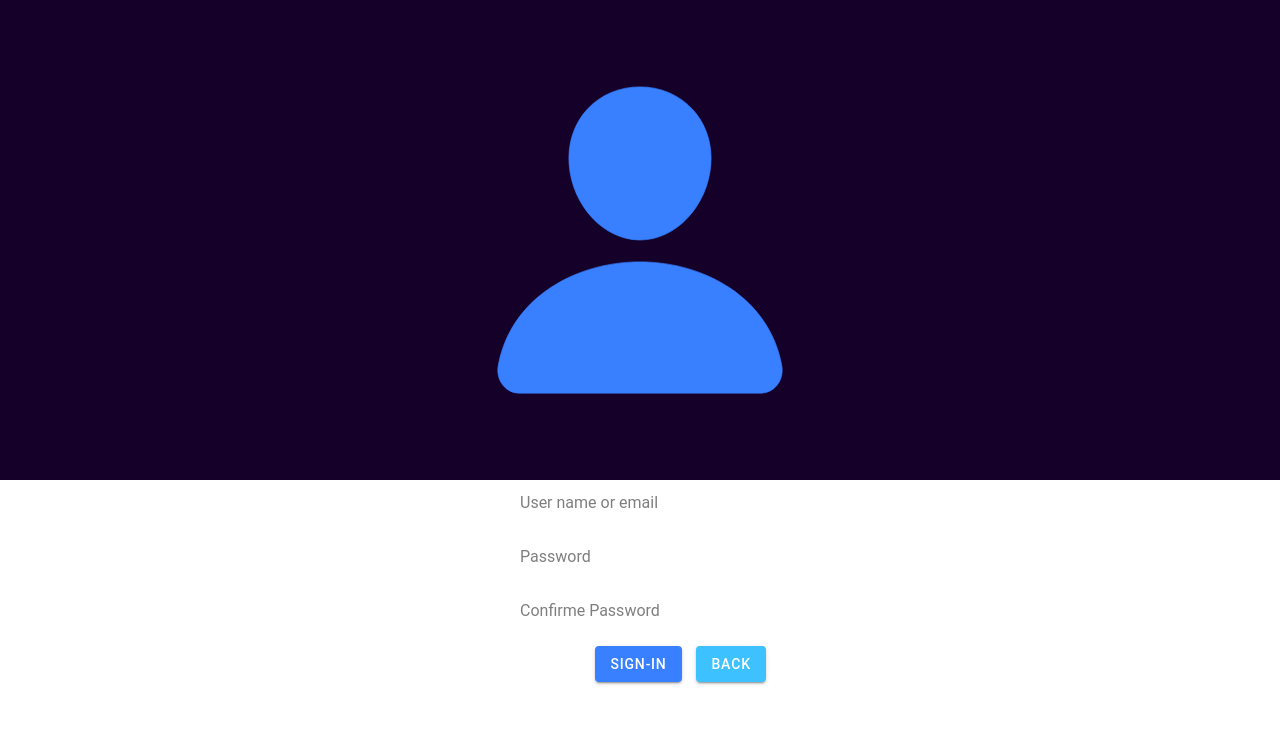
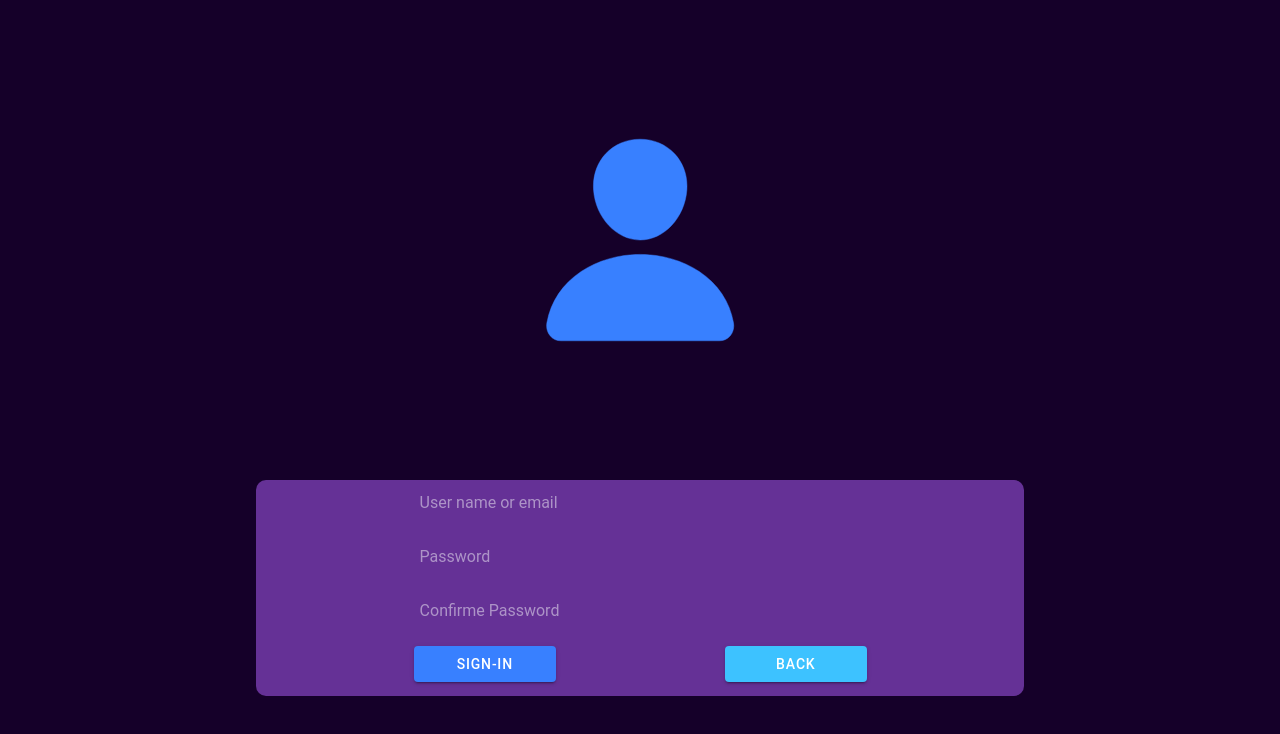
Before and after one commit to cruzortiz99/ionic_react_firebase_text_writer, a React (Create React App) app: page /register in a window 1280 px wide. Shown: the top 734 px of the page. Built offline with nearby package versions, Linux system fonts and the light colour scheme.

Commit message:
styling login pagen and register page

```diff
--- a/package.json
+++ b/package.json
@@ -16,6 +16,7 @@
     "@types/react-dom": "^16.9.4",
     "@types/react-router": "^5.1.4",
     "@types/react-router-dom": "^5.1.3",
+    "firebase": "^7.9.1",
     "ionicons": "^5.0.0",
     "react": "^16.12.0",
     "react-dom": "^16.12.0",
@@ -28,7 +29,8 @@
     "start": "react-scripts start",
     "build": "react-scripts build",
     "test": "react-scripts test",
-    "eject": "react-scripts eject"
+    "eject": "react-scripts eject",
+    "serve": "npx ionic serve -l"
   },
   "eslintConfig": {
     "extends": "react-app"
--- a/src/components/basics/LoginForm/LoginForm.css
+++ b/src/components/basics/LoginForm/LoginForm.css
@@ -1,17 +1,21 @@
-.login-content {
-  display: flex;
-  justify-content: center;
-  align-items: center;
+.login-form-content {
+  background-color: rgba(178, 96, 255, 0.51);
+  padding-bottom: 10px;
+  border-radius: 10px;
+  gap: 10px;
+  display: grid;
+  grid-template-columns: repeat(5, 1fr);
+  grid-template-rows: repeat(3, 1fr);
 }
-.login_form {
-  display: grid;
-  grid-template-columns: 1fr 1fr;
-  grid-auto-rows: 1fr;
-  gap: 10px;
-  max-width: 300px;
-  width: 20%;
-  min-width: 200px;
+.login-form-content > .form_input {
+  grid-column: 2/-2;
 }
-.login_form > .form_input {
-  grid-column: 1/3;
+.login-form-button {
+  grid-row: 3/4;
 }
+.login-form-login-button {
+  grid-column: 2/3;
+}
+.login-form-signin-button {
+  grid-column: 4/5;
+}
--- a/src/components/basics/LoginForm/LoginForm.tsx
+++ b/src/components/basics/LoginForm/LoginForm.tsx
@@ -10,13 +10,13 @@ const LoginForm: React.FC<AppLoginForm> = props => {
   const [userName, setUserName] = useState(undefined)
   const [userPassword, setPassword] = useState(undefined)
   return (
-    <section className='login-content'>
-      <div className='login_form'>
+    <section className='login-form-content'>
       <IonInput
         placeholder='User name or email'
         value={userName}
         onIonChange={(event: any) => setUserName(event.target.value)}
         className='form_input'
+        color='light'
       />
       <IonInput
         placeholder='Password'
@@ -24,18 +24,23 @@ const LoginForm: React.FC<AppLoginForm> = props => {
         type='password'
         onIonChange={(event: any) => setPassword(event.target.value)}
         className='form_input'
+        color='light'
       />
       <IonButton
+        className='login-form-button login-form-login-button'
         onClick={() =>
           props.onSave ? props.onSave(userName, userPassword) : () => {}
         }
       >
         Login
       </IonButton>
-        <IonButton color='secondary' routerLink='/register'>
+      <IonButton
+        className='login-form-button login-form-signin-button'
+        color='secondary'
+        routerLink='/register'
+      >
         Sign-in
       </IonButton>
-      </div>
     </section>
   )
 }
--- a/src/components/basics/RegisterForm/RegisterForm.css
+++ b/src/components/basics/RegisterForm/RegisterForm.css
@@ -1,16 +1,21 @@
-.register_form {
+.register-form-content {
+  background-color: rgba(178, 96, 255, 0.51);
+  border-radius: 10px;
+  gap: 10px;
+  padding-bottom: 10px;
   display: grid;
-  grid-template-columns: repeat(3, 1fr);
-  gap: 10px;
-  display: grid;
-  grid-auto-rows: 1fr;
-  max-width: 300px;
-  width: 20%;
-  min-width: 200px;
+  grid-template-columns: repeat(5, 1fr);
+  grid-template-rows: repeat(4, 1fr);
 }
-.register_form > .form_input {
-  grid-column: 1/4;
+.register-form-content > .form_input {
+  grid-column: 2/5;
 }
-.register_form > .center_button {
+.register-form-button {
+  grid-row: 4/5;
+}
+.register-form-signin-button {
   grid-column: 2/3;
 }
+.register-form-back-button {
+  grid-column: 4/5;
+}
--- a/src/components/basics/RegisterForm/RegisterForm.tsx
+++ b/src/components/basics/RegisterForm/RegisterForm.tsx
@@ -25,13 +25,13 @@ const RegisterForm: React.FC<AppRegisterForm> = props => {
   }
 
   return (
-    <section className='login-content'>
-      <div className='register_form'>
+    <section className='register-form-content'>
       <IonInput
         placeholder='User name or email'
         value={userName}
         onIonChange={(event: any) => setUserName(event.target.value)}
         className='form_input'
+        color='light'
       />
       <IonInput
         placeholder='Password'
@@ -39,6 +39,7 @@ const RegisterForm: React.FC<AppRegisterForm> = props => {
         type='password'
         onIonChange={(event: any) => setPassword(event.target.value)}
         className='form_input'
+        color='light'
       />
       <IonInput
         placeholder='Confirme Password'
@@ -46,6 +47,7 @@ const RegisterForm: React.FC<AppRegisterForm> = props => {
         type='password'
         onIonChange={(event: any) => setConfirmedPassword(event.target.value)}
         className='form_input'
+        color='light'
       />
       {passwordError ? (
         <IonText className='form_input' color='danger'>
@@ -60,14 +62,17 @@ const RegisterForm: React.FC<AppRegisterForm> = props => {
         onClick={() =>
           onPasswordConfirmed(userName, userPassword, confirmedPassword)
         }
-          className='center_button'
+        className='register-form-button register-form-signin-button'
       >
         Sign-in
       </IonButton>
-        <IonButton routerLink='/login' color='secondary'>
+      <IonButton
+        className='register-form-button register-form-back-button'
+        routerLink='/login'
+        color='secondary'
+      >
         Back
       </IonButton>
-      </div>
     </section>
   )
 }
--- a/src/components/containers/LoginContainer/LoginContainer.css
+++ b/src/components/containers/LoginContainer/LoginContainer.css
@@ -1,29 +1,24 @@
+.login_container_page {
+  display: grid;
+  grid-template-columns: repeat(5, 1fr);
+  grid-template-rows: 60vh auto auto auto;
+  background-color: rgb(21, 0, 41);
+}
+
 .login_container_banner {
-  height: 60%;
+  grid-column: 2/-2;
+  grid-row: 1/2;
   display: flex;
   justify-content: center;
   align-items: center;
-  background-color: rgb(21, 0, 41);
 }
 .login_container_logo {
   height: 100%;
   max-width: 350px;
   width: 30%;
-  min-width: 250px;
-}
-.register_form {
-  display: grid;
-  grid-template-columns: repeat(3, 1fr);
-  gap: 10px;
-  display: grid;
-  grid-auto-rows: 1fr;
-  max-width: 300px;
-  width: 20%;
   min-width: 200px;
 }
-.register_form > .form_input {
-  grid-column: 1/4;
+.login_container_slot {
+  grid-row: 2/-2;
+  grid-column: 2/-2;
 }
-.register_form > .center_button {
-  grid-column: 2/3;
-}
--- a/src/components/containers/LoginContainer/LoginContainer.tsx
+++ b/src/components/containers/LoginContainer/LoginContainer.tsx
@@ -9,7 +9,7 @@ export interface AppLoginContainer {
 
 const LoginContainer: React.FC<AppLoginContainer> = props => {
   return (
-    <IonPage>
+    <IonPage className='login_container_page'>
       <section className='login_container_banner'>
         <IonIcon
           icon={props.banner}
@@ -17,7 +17,7 @@ const LoginContainer: React.FC<AppLoginContainer> = props => {
           className='login_container_logo'
         />
       </section>
-      <IonContent>{props.children}</IonContent>
+      <section className='login_container_slot'>{props.children}</section>
     </IonPage>
   )
 }
```
Also changed, not shown: 1 other file (tests, documents, lock files or other folders). Lines whose indentation alone changed are shown as unchanged.
